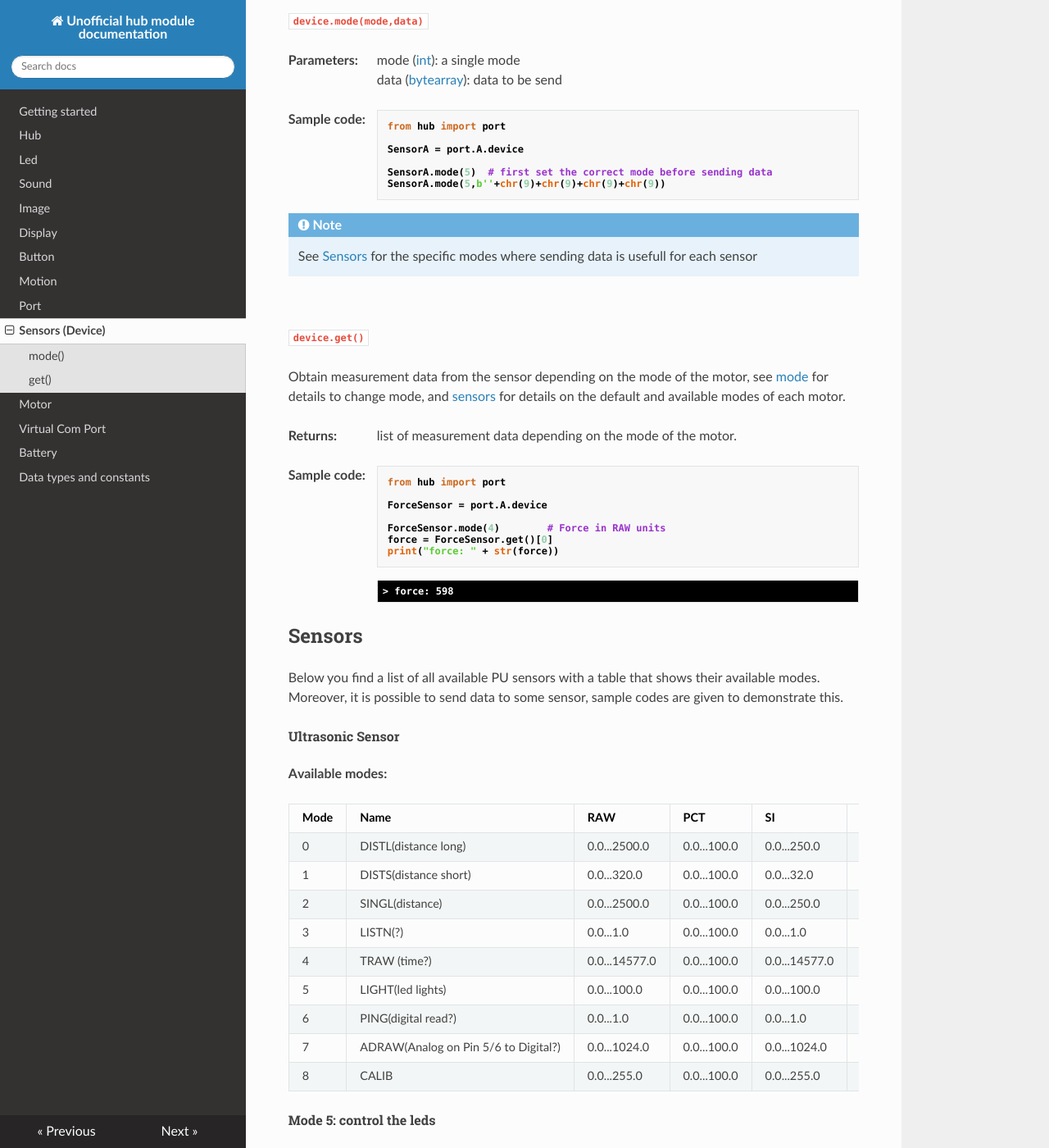
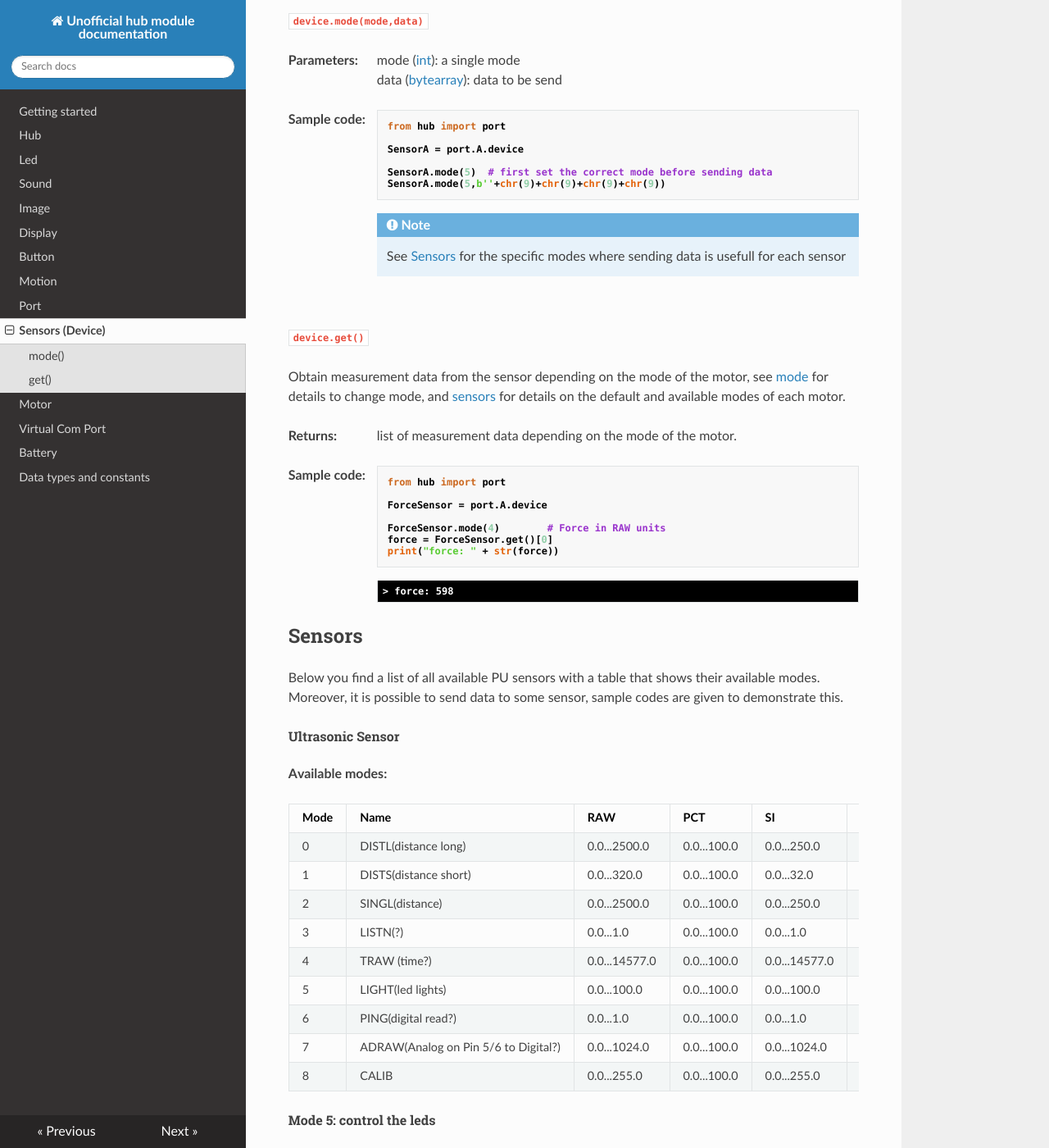
Before and after one commit to NStrijbosch/hub-module-notes, an MkDocs documentation site: the page built from docs/sensors.md, in a window 1280 px wide and 1400 px high, scrolled down 869 px. Shown: the whole window at 82% size. Built offline with MkDocs 1.6.1, drawn with Linux system fonts in a browser that asks for light colours; nearby versions of some CDN libraries.

Commit message:
Update custom.css

```diff
--- a/docs/custom.css
+++ b/docs/custom.css
@@ -33,7 +33,7 @@ span.shell_output {
         color: white; border-top:  none; margin-left: 108px; margin-top:-4em;}
 
 code {    background: #e7f2fa;    color: #2980B9;  font-weight: bold;  border-top: solid 3px #6ab0de; margin: 6px 0; padding: 6px;}
-.admonition div{margin-left: 108px;}
+.note {margin-left: 108px;}
 h1 {font-size: 150%;}
 h2 {font-size: 10%; visibility:hidden;}
 h3 {font-size: 100%}
```
